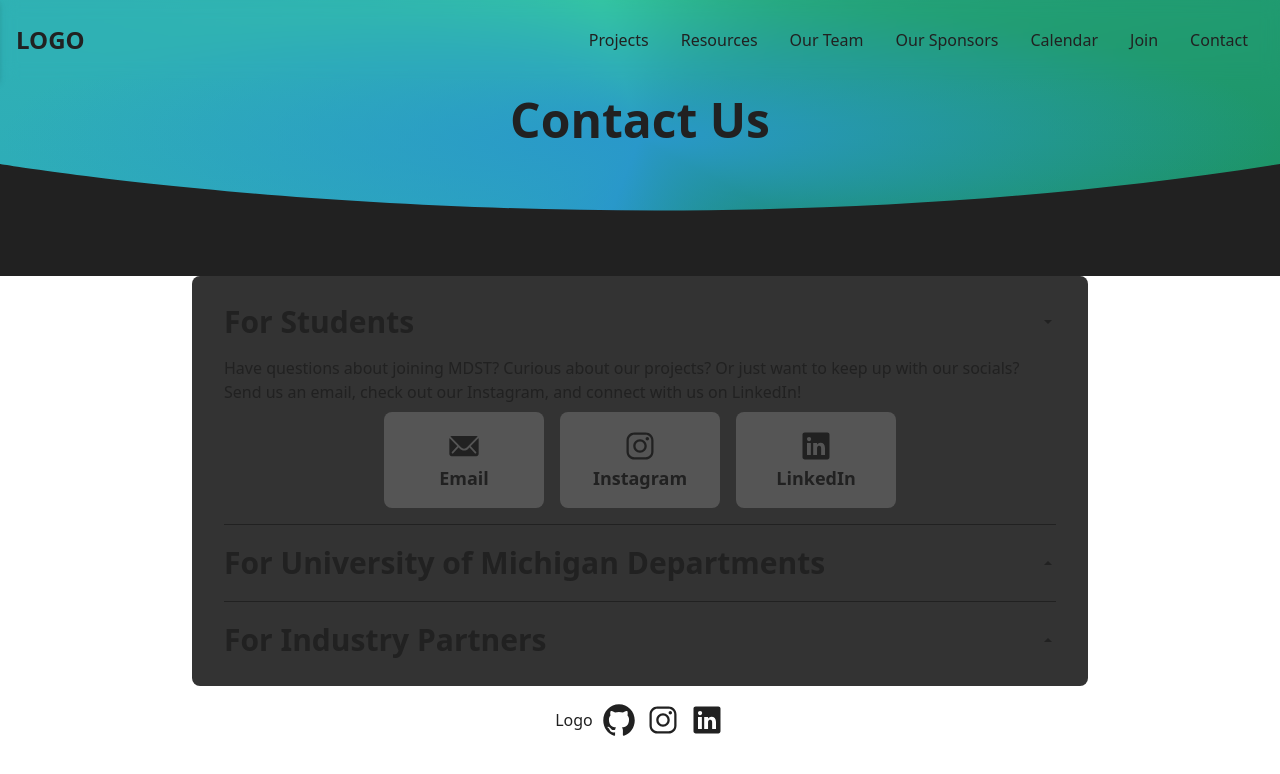
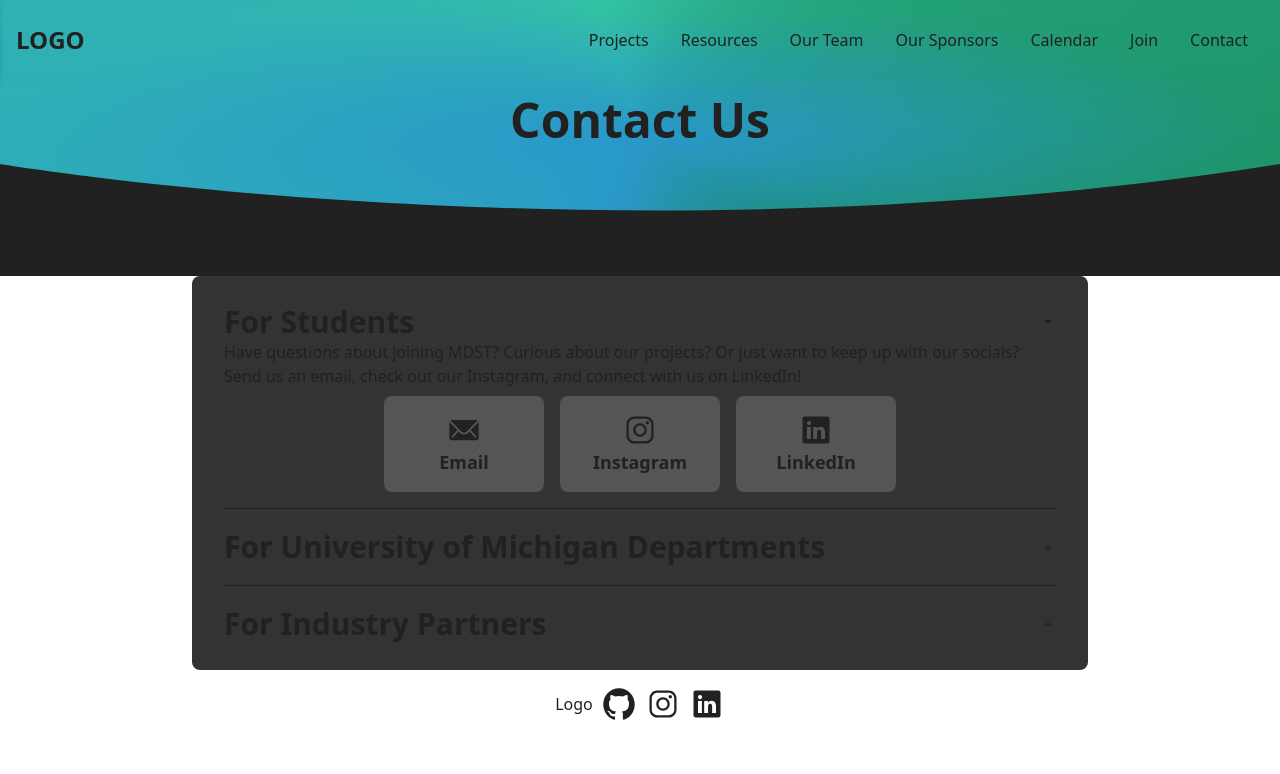
Before and after one commit to MichiganDataScienceTeam/official-website, a Next.js app: page /contact in a window 1280 px wide. Shown: the top 774 px of the page. Built offline with nearby package versions, Linux system fonts and the light colour scheme.

Commit message:
Animated accordion

```diff
--- a/pages/contact.jsx
+++ b/pages/contact.jsx
@@ -35,14 +35,21 @@ function Accordion({ entries }) {
       {entryStates.map((entry, index) => (
         <div key={entry.id} className="transition">
           <div className={`pt-5 ${!entry.expand ? "pb-5" : "pb-2"}`}>
-            <div className="flex justify-between">
+            <div className="flex justify-between ">
               <h1 className="text-3xl font-bold">{entry.heading}</h1>
               <button onClick={() => expandAccordionEntry(index)}>
                 <Icon name={entry.expand ? "caret_down" : "caret_up"} />
               </button>
             </div>
-            {entry.expand ? (
-              <div className="mt-4">
+            <div
+              className={`overflow-hidden transition-height ${
+                entry.expand ? "md:max-h-44 max-h-96" : "max-h-0"
+              }`}
+              style={{
+                transitionProperty: "max-height",
+                transitionDuration: "0.5s",
+              }}
+            >
               {entry.text}
               <div className="flex justify-center">
                 {entry.sources.map((source) => (
@@ -51,16 +58,12 @@ function Accordion({ entries }) {
                     href={source.link}
                     className="text-center p-4 m-2 bg-grey-light w-40 rounded-lg"
                   >
-                      <Icon
-                        name={source.icon_name}
-                        className="text-4xl inline"
-                      />
+                    <Icon name={source.icon_name} className="text-4xl inline" />
                     <p className="font-bold text-lg">{source.name}</p>
                   </Link>
                 ))}
               </div>
             </div>
-            ) : null}
           </div>
           {index !== entryStates.length - 1 ? <hr></hr> : null}
         </div>
```
Lines whose indentation alone changed are shown as unchanged.
